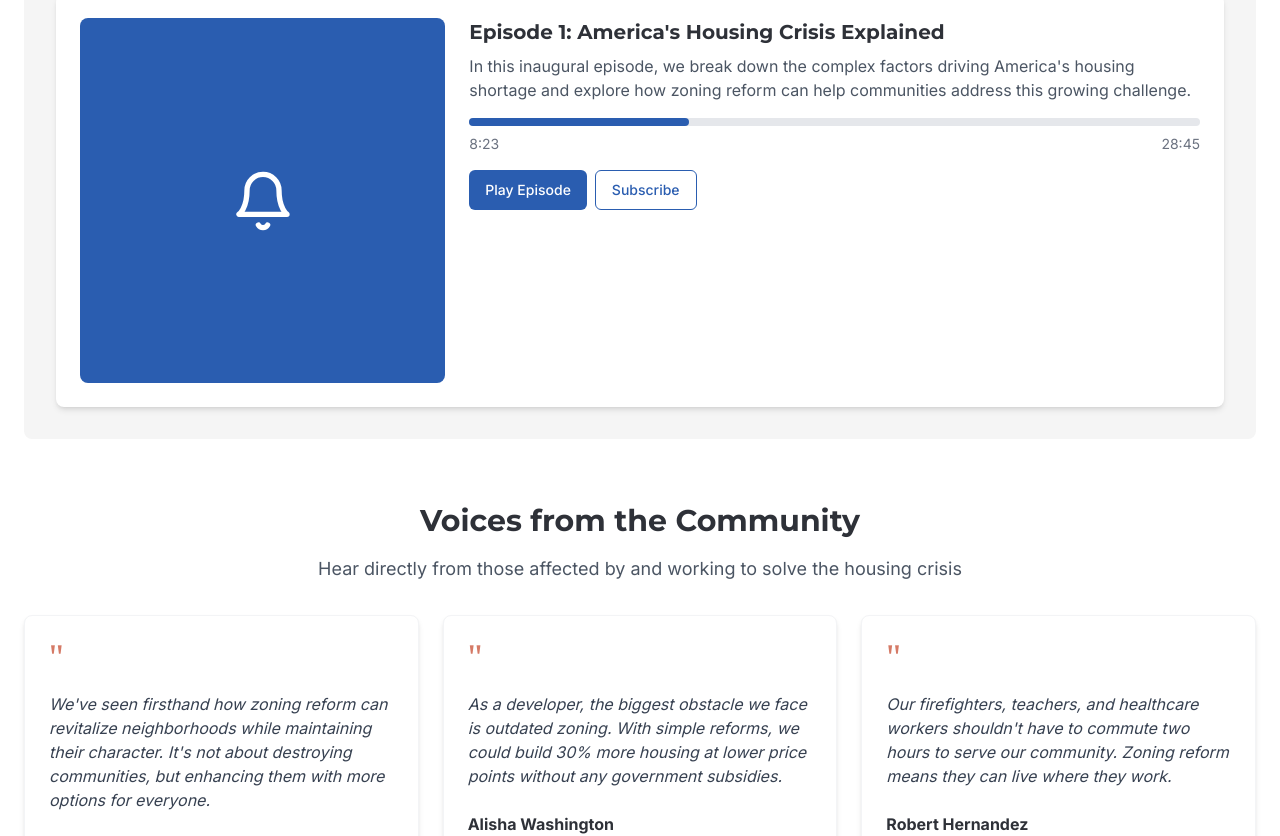
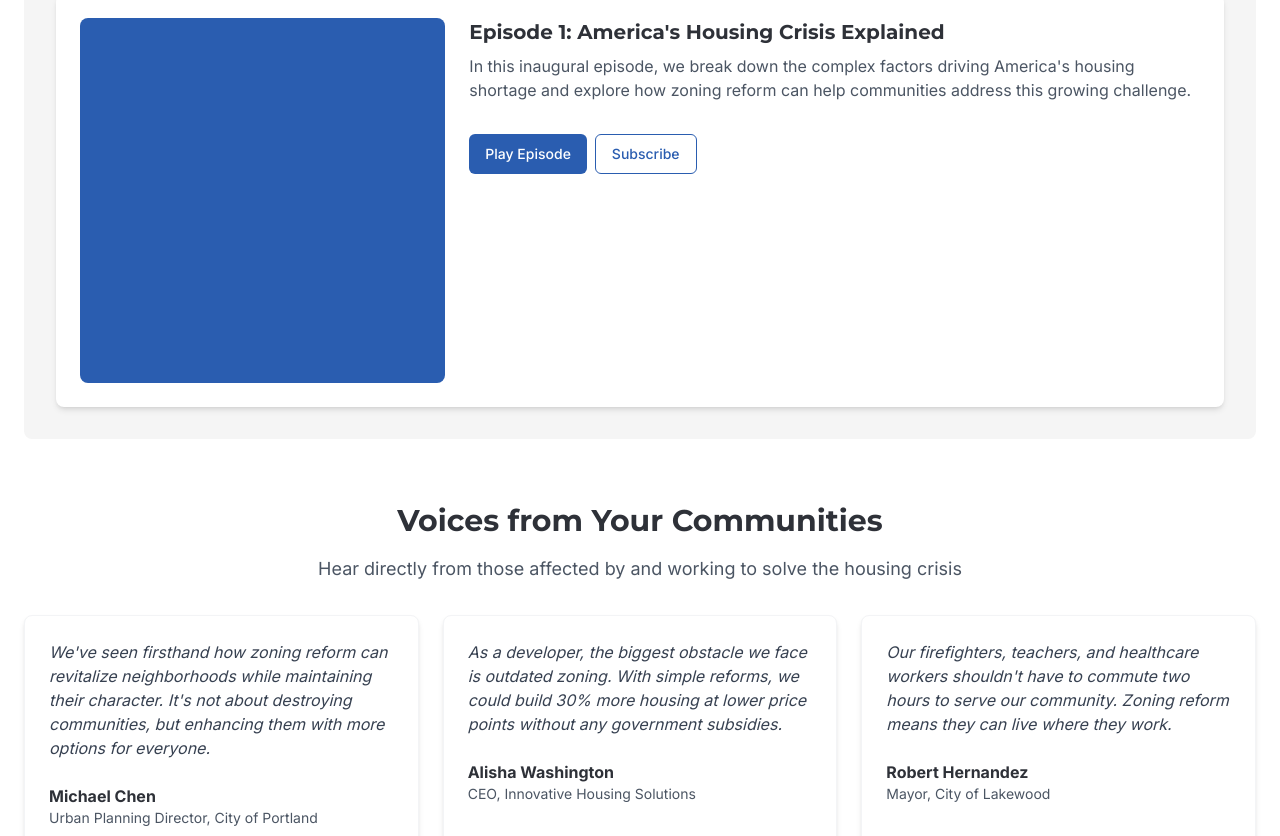
Before and after one commit to PBPL41/pbpl41.github.io, a React (Vite) app: page /why-it-matters in a window 1280 px wide. Shown: the part 1240-2076 px from the top of the page. Built offline with nearby package versions, Linux system fonts and the light colour scheme.

Commit message:
Visual edit in Lovable
Edited UI in Lovable

```diff
--- a/src/components/ui/TestimonialCard.tsx
+++ b/src/components/ui/TestimonialCard.tsx
@@ -1,6 +1,4 @@
-
 import React from 'react';
-
 interface TestimonialCardProps {
   quote: string;
   name: string;
@@ -8,27 +6,25 @@ interface TestimonialCardProps {
   organization: string;
   image?: string;
 }
+const TestimonialCard: React.FC<TestimonialCardProps> = ({
+  quote,
+  name,
+  title,
+  organization,
+  image
+}) => {
+  return <div className="bg-white p-6 rounded-lg shadow-md border border-gray-100">
 
-const TestimonialCard: React.FC<TestimonialCardProps> = ({ quote, name, title, organization, image }) => {
-  return (
-    <div className="bg-white p-6 rounded-lg shadow-md border border-gray-100">
-      <div className="flex items-start mb-4">
-        <div className="text-4xl text-bfa-red font-serif leading-none">"</div>
-      </div>
       <p className="mb-6 italic text-gray-700">{quote}</p>
       <div className="flex items-center">
-        {image && (
-          <div className="mr-4">
+        {image && <div className="mr-4">
             <img src={image} alt={name} className="w-12 h-12 rounded-full object-cover" />
-          </div>
-        )}
+          </div>}
         <div>
           <p className="font-bold">{name}</p>
           <p className="text-sm text-gray-600">{title}, {organization}</p>
         </div>
       </div>
-    </div>
-  );
+    </div>;
 };
-
 export default TestimonialCard;
--- a/src/pages/WhyItMatters.tsx
+++ b/src/pages/WhyItMatters.tsx
@@ -79,11 +79,8 @@ const WhyItMatters = () => {
             <div className="bg-white rounded-lg p-6 shadow-md">
               <div className="flex flex-col md:flex-row gap-6">
                 <div className="md:w-1/3">
-                  <div className="bg-bfa-blue aspect-square rounded-lg flex items-center justify-center">
-                    <svg xmlns="http://www.w3.org/2000/svg" width="64" height="64" viewBox="0 0 24 24" fill="none" stroke="white" strokeWidth="2" strokeLinecap="round" strokeLinejoin="round">
-                      <path d="M18 8a6 6 0 0 0-6-6 6 6 0 0 0-6 6c0 7-3 9-3 9h18s-3-2-3-9"></path>
-                      <path d="M13.73 21a2 2 0 0 1-3.46 0"></path>
-                    </svg>
+                  <div className="bg-bfa-blue aspect-square flex items-center justify-center rounded-lg">
+
                   </div>
                 </div>
 
@@ -94,14 +91,10 @@ const WhyItMatters = () => {
                   </p>
 
                   <div className="mb-4">
-                    <div className="h-2 bg-gray-200 rounded-full mb-2">
-                      <div className="h-2 bg-bfa-blue rounded-full" style={{
-                      width: '30%'
-                    }}></div>
-                    </div>
+
                     <div className="flex justify-between text-sm text-gray-500">
-                      <span>8:23</span>
-                      <span>28:45</span>
+
+
                     </div>
                   </div>
 
@@ -117,7 +110,7 @@ const WhyItMatters = () => {
           {/* Testimonials */}
           <div className="mb-16">
             <div className="text-center mb-8">
-              <h2 className="text-3xl font-bold mb-4">Voices from the Community</h2>
+              <h2 className="text-3xl font-bold mb-4">Voices from Your Communities</h2>
               <p className="text-lg text-gray-600 max-w-3xl mx-auto">
                 Hear directly from those affected by and working to solve the housing crisis
               </p>
```
